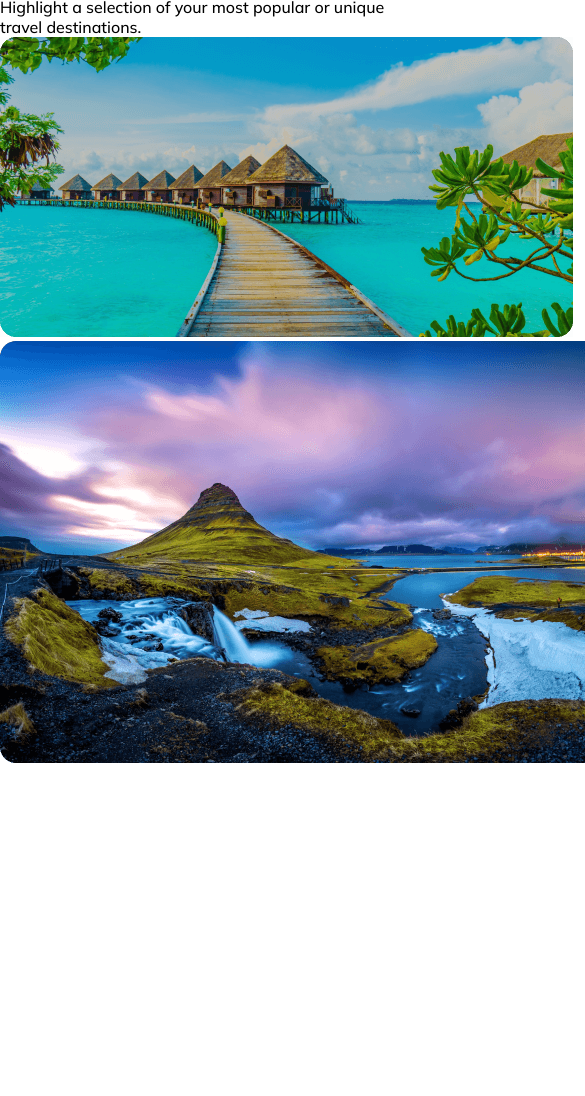
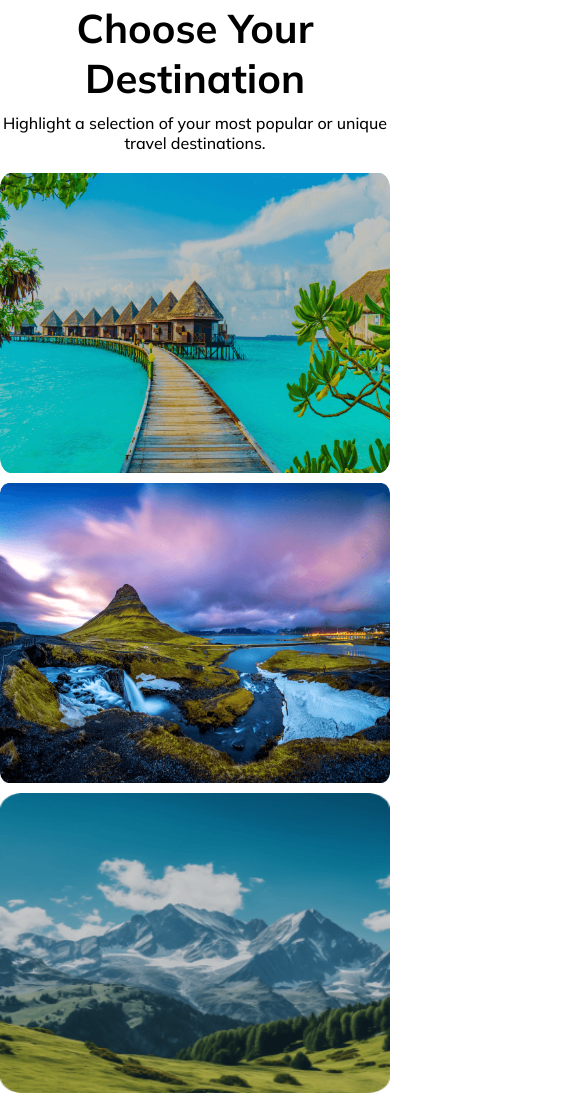
Before and after one commit to NadimShourovPh/2nd-assignment-ph, a plain HTML site: page index.html in a window 390 px wide. Shown: the part 1336-2432 px from the top of the page, 585 px wide, since content can reach past the window. Before the commit the page ends 2203 px from the top, so only its background shows below. Drawn offline with Linux system fonts and the light colour scheme.

Commit message:
grid section update

```diff
--- a/index.html
+++ b/index.html
@@ -92,19 +92,19 @@
                 <img src="Images/Rectangle 8 (1).png" alt="" srcset="">
               </figure>
               <figure>
-                <img src="Images/" alt="" srcset="">
+                <img src="Images/Rectangle 9.png" alt="" srcset="">
               </figure>
               <figure>
-                <img src="Images/" alt="" srcset="">
+                <img src="Images/Rectangle 7.png" alt="" srcset="">
               </figure>
               <figure>
-                <img src="Images/" alt="" srcset="">
+                <img src="Images/Rectangle 8.png" alt="" srcset="">
               </figure>
               <figure>
-                <img src="Images/" alt="" srcset="">
+                <img src="Images/Rectangle 11.png" alt="" srcset="">
               </figure>
               <figure>
-                <img src="Images/" alt="" srcset="">
+                <img src="Images/Rectangle 10.png" alt="" srcset="">
               </figure>
             </div>
         </section>
--- a/style.css
+++ b/style.css
@@ -124,7 +124,61 @@ width: 100%;
   width: 100%;
   object-fit: cover;
  }
+
 /* section-2 end here */
+
+ /* section-3 start here */
+ .section-3{
+  text-align: center;
+  margin-top: 30px;
+ }
+ .section-3 h1{
+  font-size: 2.5rem;
+  margin-top: 10px;
+
+ }
+ .section-3 p{
+  font-size: 1rem;
+  margin-top: 10px;
+ }
+ .grid-image{
+  display: grid;
+  grid-template-columns: repeat(12, 1fr);
+  gap: 10px;
+  margin-top: 20px;
+
+ }
+ .grid-image figure:first-child{
+  grid-column: 1/7;
+ }
+ .grid-image figure:nth-child(2){
+  grid-column: 7/-1;
+ }
+ .grid-image figure:nth-child(3){
+  grid-column: 1/5;
+ }
+ .grid-image figure:nth-child(4){
+  grid-column: 5/9;
+ }
+ .grid-image figure:nth-child(5){
+  grid-column: 9/-1;
+ }
+ .grid-image figure:nth-child(6){
+  grid-column: 1/4;
+ }
+ .grid-image figure:nth-child(7){
+  grid-column: 4/-1;
+ }
+ .grid-image figure {
+  height: 300px;
+ }
+ .grid-image figure img{
+  width: 100%;
+  height: 100%;
+
+ }
+
+ /* section-3 end here */
 
 @media screen and (max-width: 600px) {
   .main-container{
@@ -185,4 +239,33 @@ width: 100%;
   object-fit: cover;
  }
 /* section-2 end here */
+ /* section-3 start here */
+
+ .grid-image{
+
+  grid-template-columns: repeat(1, 1fr);
+  gap: 10px;
+
+ }
+ .grid-image figure:first-child{
+  grid-column:  1/-1;
+ }
+ .grid-image figure:nth-child(2){
+  grid-column: 1/-1;
+ }
+ .grid-image figure:nth-child(3){
+  grid-column: 1/-1;
+ }
+ .grid-image figure:nth-child(4){
+  grid-column:  1/-1;
+ }
+ .grid-image figure:nth-child(5){
+  grid-column: 1/-1;
+ }
+ .grid-image figure:nth-child(6){
+  grid-column: 1/-1;
+ }
+ .grid-image figure:nth-child(7){
+  grid-column:  1/-1;
+ }
 }
```
